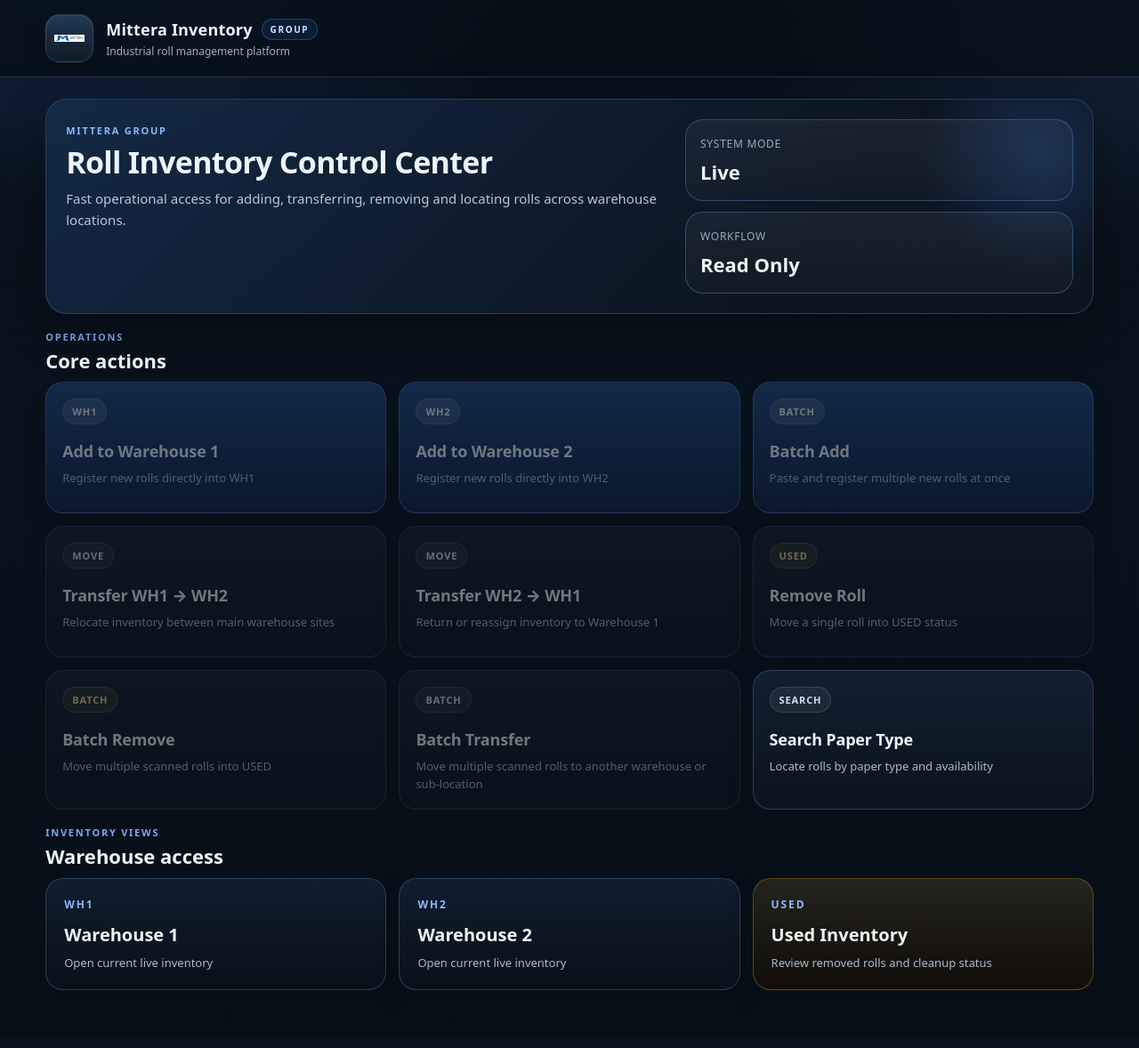
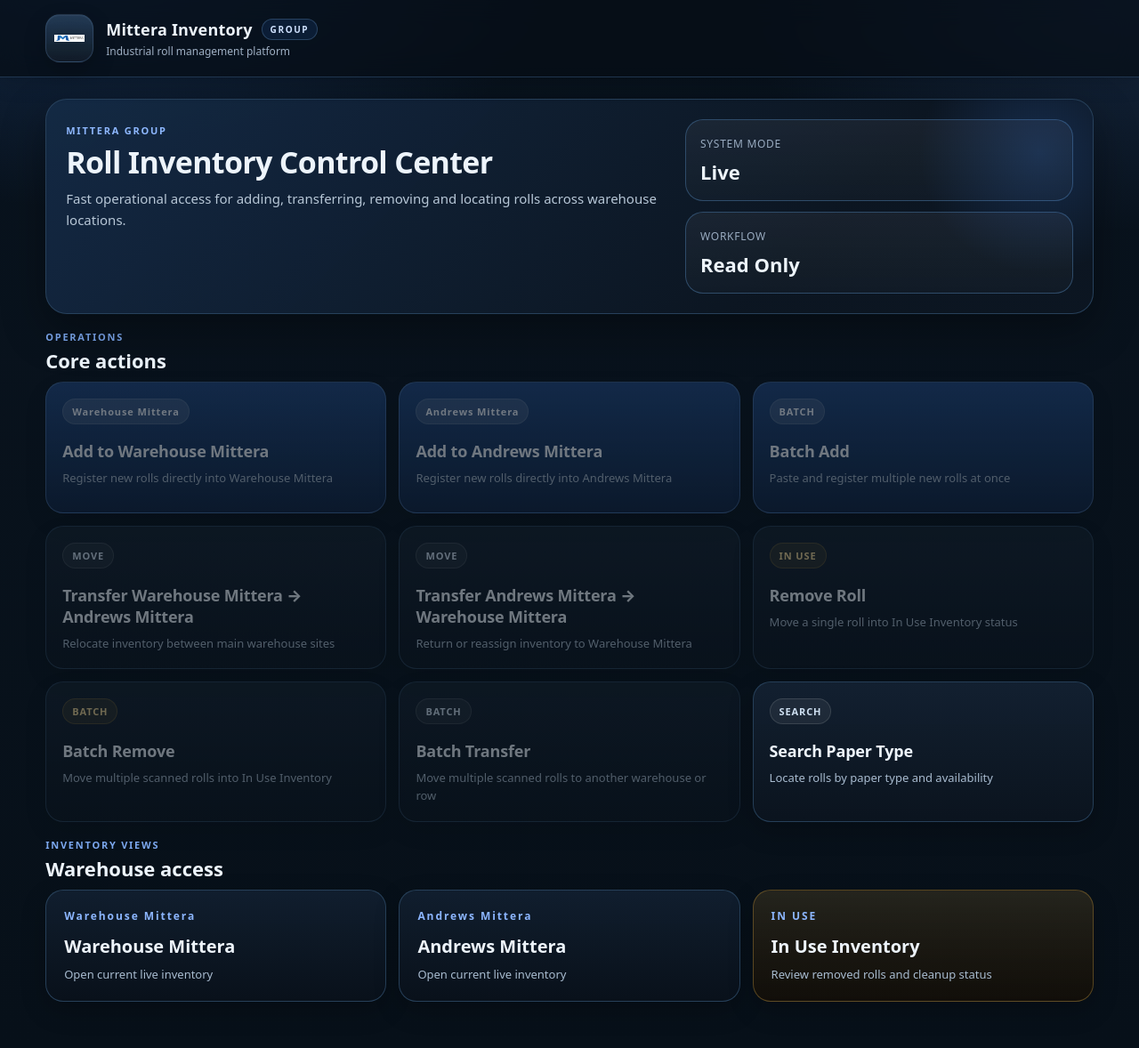
Before and after one commit to TomasOrrego11/Roll-Inventory, a Python web app: template templates/home.html in a window 1280 px wide. Shown: the whole page at 89% size. Before the commit the page ends 1113 px from the top, so only its background shows below. Run offline with Jinja, Linux system fonts and the light colour scheme; the template is opened without the code that fills it, so the values that code supplies are empty.

Commit message:
Update home.html

```diff
--- a/templates/home.html
+++ b/templates/home.html
@@ -44,10 +44,10 @@
       {% if not can_write() %}onclick="return false;" aria-disabled="true"{% endif %}
     >
       <div class="action-tile-top">
-        <span class="action-badge">WH1</span>
+        <span class="action-badge">Warehouse Mittera</span>
       </div>
-      <div class="action-title">Add to Warehouse 1</div>
-      <div class="action-sub">Register new rolls directly into WH1</div>
+      <div class="action-title">Add to Warehouse Mittera</div>
+      <div class="action-sub">Register new rolls directly into Warehouse Mittera</div>
     </a>
 
     <a
@@ -56,10 +56,10 @@
       {% if not can_write() %}onclick="return false;" aria-disabled="true"{% endif %}
     >
       <div class="action-tile-top">
-        <span class="action-badge">WH2</span>
+        <span class="action-badge">Andrews Mittera</span>
       </div>
-      <div class="action-title">Add to Warehouse 2</div>
-      <div class="action-sub">Register new rolls directly into WH2</div>
+      <div class="action-title">Add to Andrews Mittera</div>
+      <div class="action-sub">Register new rolls directly into Andrews Mittera</div>
     </a>
 
     <a
@@ -82,7 +82,7 @@
       <div class="action-tile-top">
         <span class="action-badge neutral">MOVE</span>
       </div>
-      <div class="action-title">Transfer WH1 → WH2</div>
+      <div class="action-title">Transfer Warehouse Mittera → Andrews Mittera</div>
       <div class="action-sub">Relocate inventory between main warehouse sites</div>
     </a>
 
@@ -94,8 +94,8 @@
       <div class="action-tile-top">
         <span class="action-badge neutral">MOVE</span>
       </div>
-      <div class="action-title">Transfer WH2 → WH1</div>
-      <div class="action-sub">Return or reassign inventory to Warehouse 1</div>
+      <div class="action-title">Transfer Andrews Mittera → Warehouse Mittera</div>
+      <div class="action-sub">Return or reassign inventory to Warehouse Mittera</div>
     </a>
 
     <a
@@ -104,10 +104,10 @@
       {% if not can_write() %}onclick="return false;" aria-disabled="true"{% endif %}
     >
       <div class="action-tile-top">
-        <span class="action-badge warning">USED</span>
+        <span class="action-badge warning">IN USE</span>
       </div>
       <div class="action-title">Remove Roll</div>
-      <div class="action-sub">Move a single roll into USED status</div>
+      <div class="action-sub">Move a single roll into In Use Inventory status</div>
     </a>
 
     <a
@@ -119,7 +119,7 @@
         <span class="action-badge warning">BATCH</span>
       </div>
       <div class="action-title">Batch Remove</div>
-      <div class="action-sub">Move multiple scanned rolls into USED</div>
+      <div class="action-sub">Move multiple scanned rolls into In Use Inventory</div>
     </a>
 
     <a
@@ -131,7 +131,7 @@
         <span class="action-badge neutral">BATCH</span>
       </div>
       <div class="action-title">Batch Transfer</div>
-      <div class="action-sub">Move multiple scanned rolls to another warehouse or sub-location</div>
+      <div class="action-sub">Move multiple scanned rolls to another warehouse or row</div>
     </a>
 
     <a class="action-tile" href="{{ url_for('search') }}">
@@ -154,20 +154,20 @@
 
   <div class="inventory-grid">
     <a class="inventory-panel" href="{{ url_for('inventory', warehouse='WH1') }}">
-      <div class="inventory-panel-code">WH1</div>
-      <div class="inventory-panel-title">Warehouse 1</div>
+      <div class="inventory-panel-code">Warehouse Mittera</div>
+      <div class="inventory-panel-title">Warehouse Mittera</div>
       <div class="inventory-panel-sub">Open current live inventory</div>
     </a>
 
     <a class="inventory-panel" href="{{ url_for('inventory', warehouse='WH2') }}">
-      <div class="inventory-panel-code">WH2</div>
-      <div class="inventory-panel-title">Warehouse 2</div>
+      <div class="inventory-panel-code">Andrews Mittera</div>
+      <div class="inventory-panel-title">Andrews Mittera</div>
       <div class="inventory-panel-sub">Open current live inventory</div>
     </a>
 
     <a class="inventory-panel used" href="{{ url_for('inventory', warehouse='USED') }}">
-      <div class="inventory-panel-code">USED</div>
-      <div class="inventory-panel-title">Used Inventory</div>
+      <div class="inventory-panel-code">IN USE</div>
+      <div class="inventory-panel-title">In Use Inventory</div>
       <div class="inventory-panel-sub">Review removed rolls and cleanup status</div>
     </a>
   </div>
```
